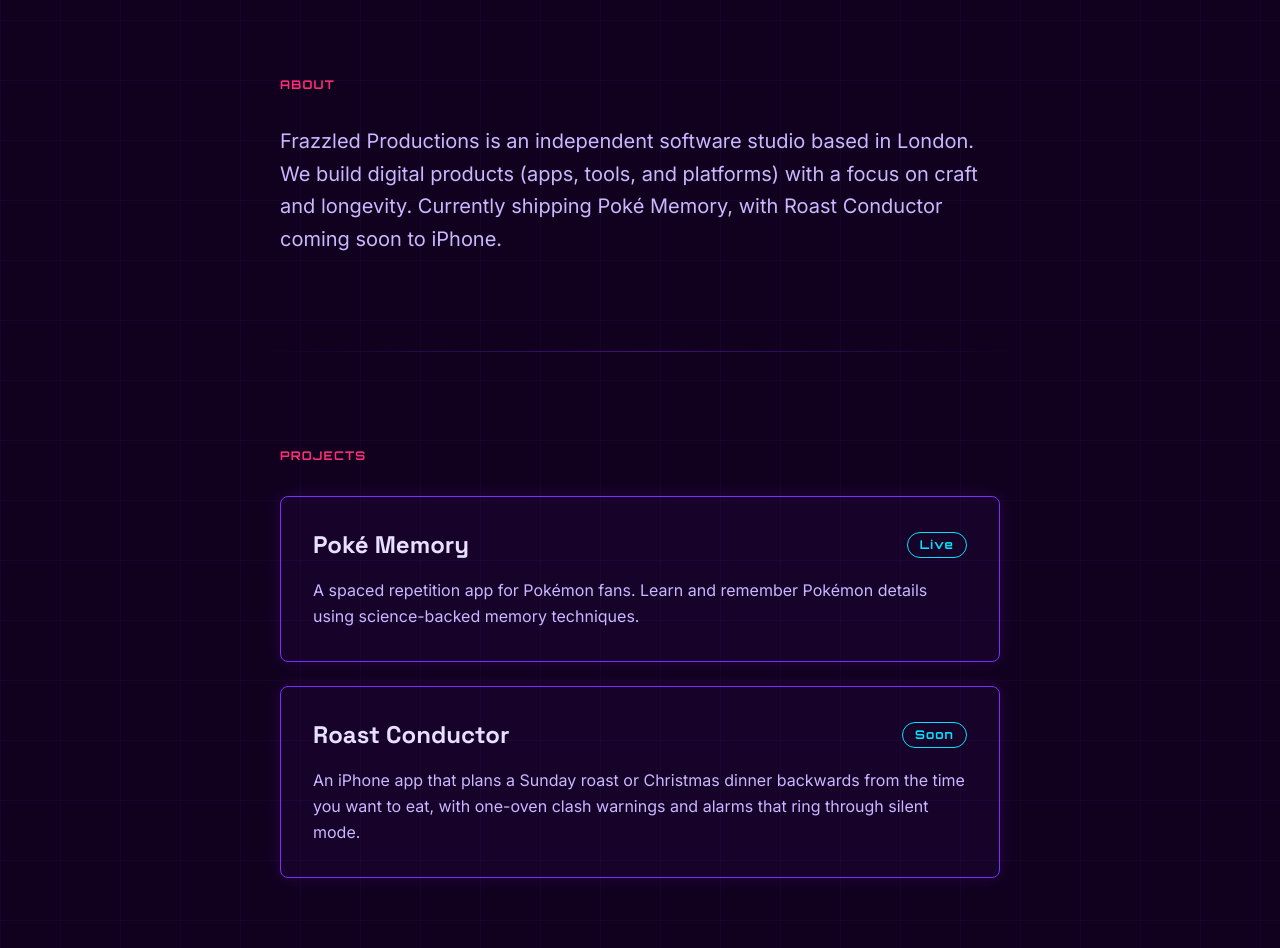
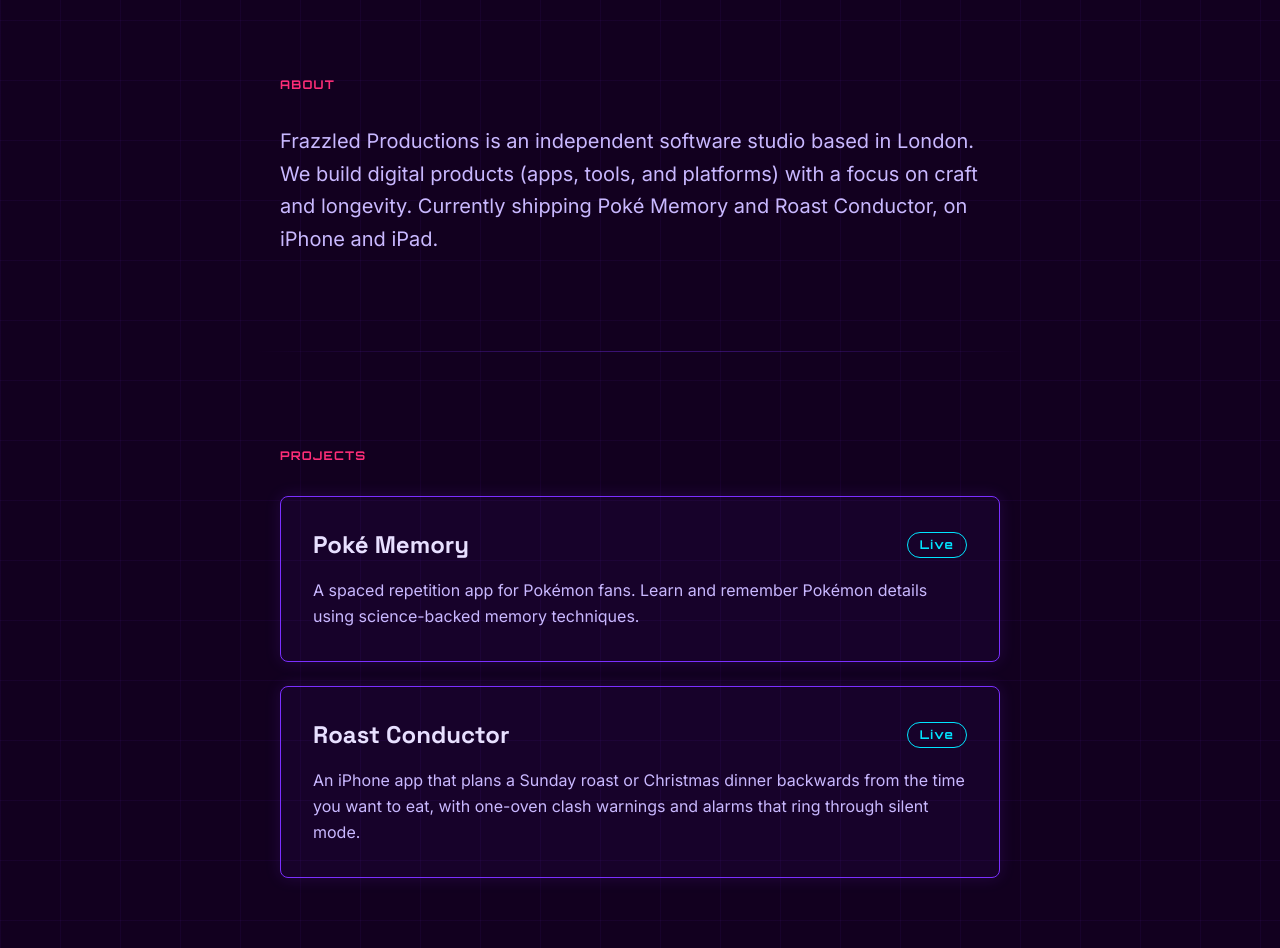
Before and after one commit to Frazzled-Productions/website, a Next.js app: page / in a window 1280 px wide. Shown: the part 820-1768 px from the top of the page. Built offline with nearby package versions, Linux system fonts and the light colour scheme.

Commit message:
Roast Conductor is live: App Store link instead of Coming soon (#51) (#52)

```diff
--- a/app/page.tsx
+++ b/app/page.tsx
@@ -47,8 +47,8 @@
         >
           Frazzled Productions is an independent software studio based in London.
           We build digital products (apps, tools, and platforms) with a focus on
-          craft and longevity. Currently shipping Poké Memory, with Roast Conductor
-          coming soon to iPhone.
+          craft and longevity. Currently shipping Poké Memory and Roast Conductor,
+          on iPhone and iPad.
         </p>
       </section>
 
@@ -109,7 +109,7 @@
                 borderColor: "var(--cyan)",
               }}
             >
-              Soon
+              Live
             </span>
           </div>
           <p style={{ color: "var(--text-muted)" }} className="leading-relaxed">
--- a/app/roast-conductor/page.tsx
+++ b/app/roast-conductor/page.tsx
@@ -76,7 +76,8 @@
         >
           Roast Conductor
         </h1>
-        <span
+        <a
+          href="https://apps.apple.com/app/id6821368790"
           className="text-xs tracking-widest px-3 py-1 rounded-full border"
           style={{
             fontFamily: "var(--font-orbitron)",
@@ -84,8 +85,8 @@
             borderColor: "var(--cyan)",
           }}
         >
-          Coming soon
-        </span>
+          On the App Store
+        </a>
       </div>
       <p
         className="text-lg md:text-xl leading-relaxed mb-12"
```
